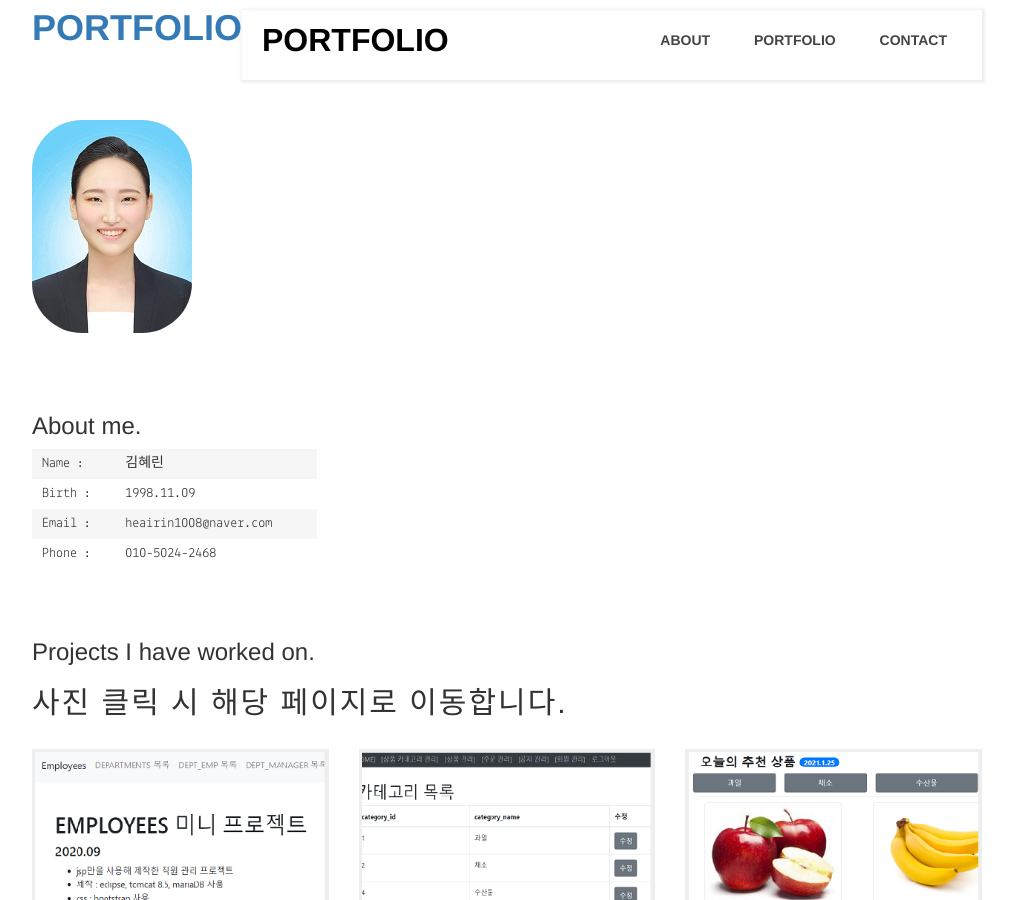
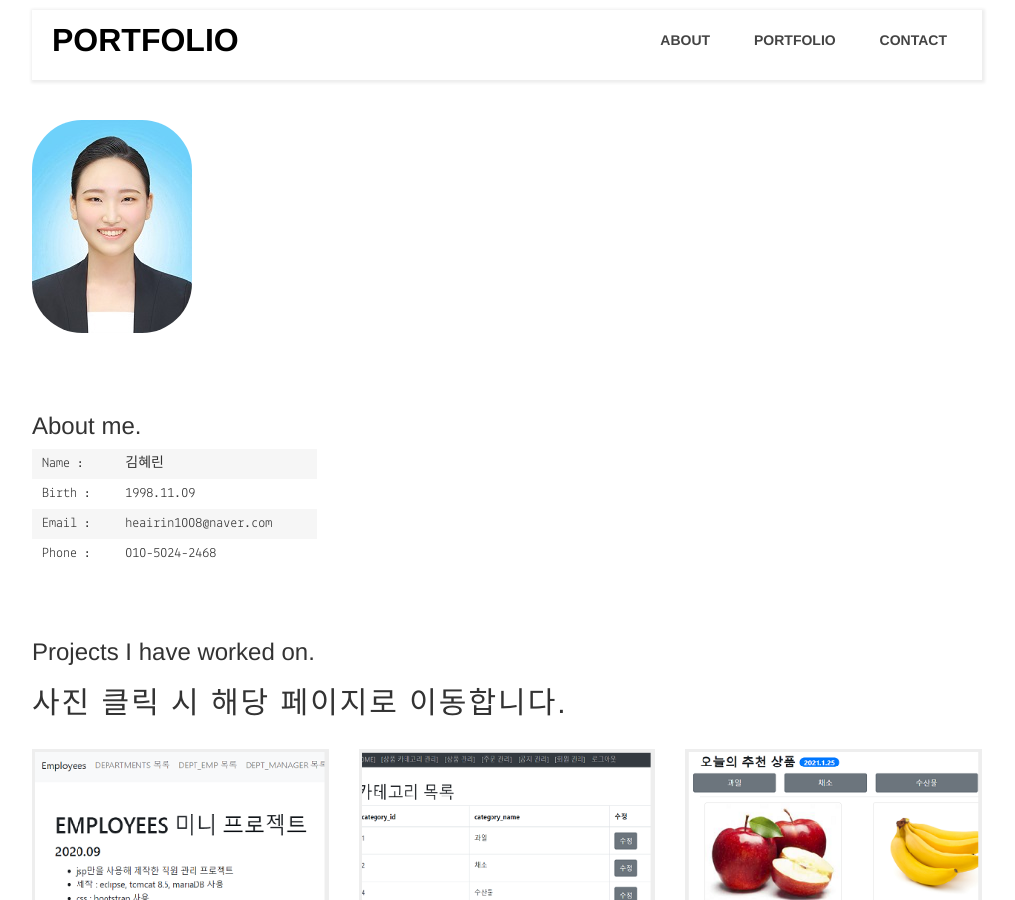
Before and after one commit to heairin1008/heairin1008.github.io, a Jekyll site: the page built from index.html, in a window 1280 px wide and 900 px high. Shown: the whole window, without its empty margins (133-1148 px from the left). Built offline with Jekyll 4.4.1, drawn with Linux system fonts in a browser that asks for light colours; nearby versions of some CDN libraries; library files that are not in the unit come from our copies.

Commit message:
Update header.html

```diff
--- a/_includes/header.html
+++ b/_includes/header.html
@@ -1,8 +1,5 @@
 <header class="header">
 	<div class="container">
-		<h1 class="logo">
-			<a title="{{ site.author }}" href="{{ site.baseurl | append: "/" }}">{{ site.author }}</a>
-		</h1>
 		<div id="menu-header">
 		<div id="menu-wrapper">
                 	<div class="row">
```
